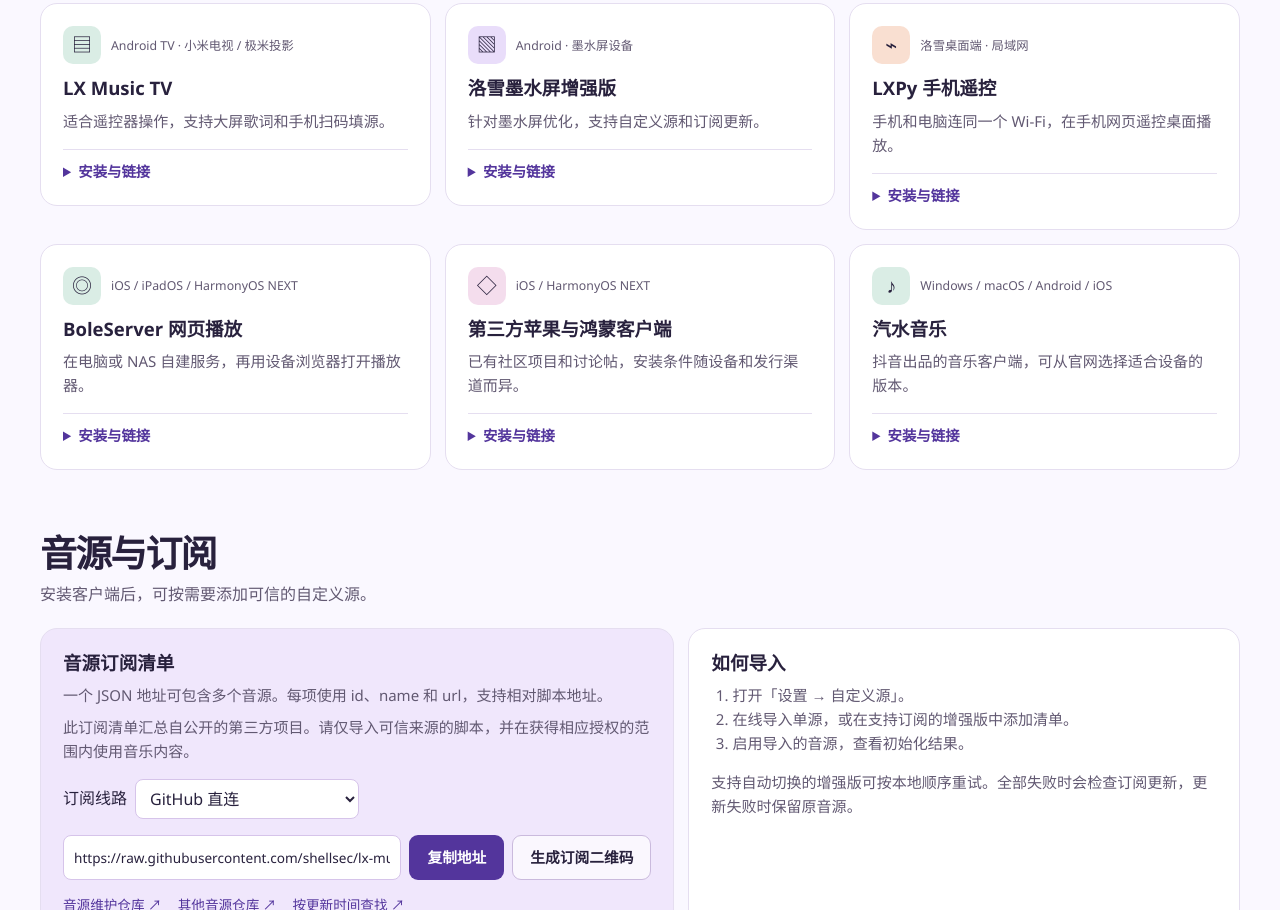
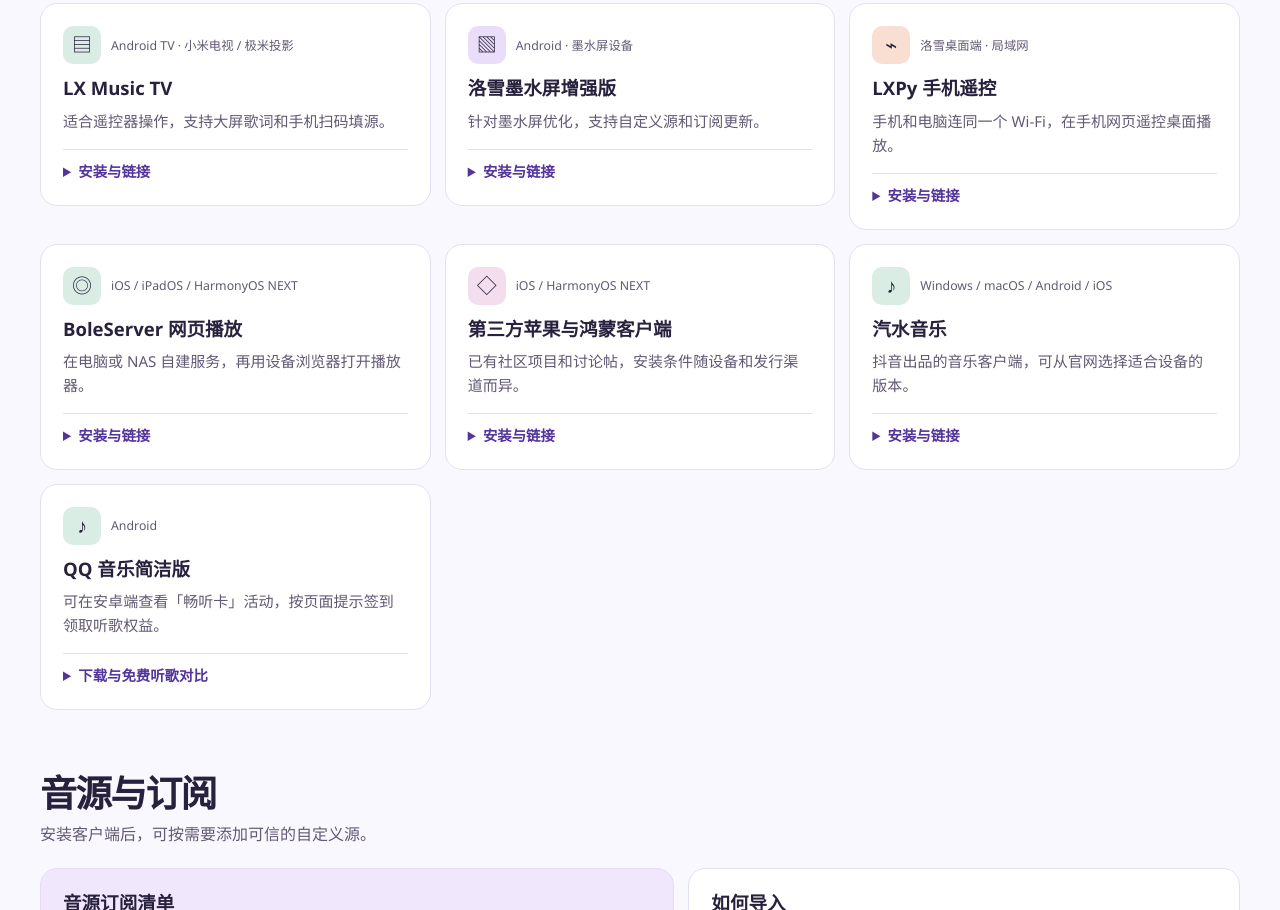
Before and after one commit to shellsec/lx-music-guide, a plain HTML site: page index.html in a window 1280 px wide. Shown: the part 1022-1932 px from the top of the page. Drawn offline with Linux system fonts and the light colour scheme.

Commit message:
Add QQ Music Lite guide card

```diff
--- a/index.html
+++ b/index.html
@@ -181,6 +181,20 @@
       </div>
     </details>
   </article>
+  <article class="card" data-platforms="安卓">
+    <div class="card-head"><span class="icon mint" aria-hidden="true">♪</span><span class="meta">Android</span></div>
+    <h3>QQ 音乐简洁版</h3>
+    <p>可在安卓端查看「畅听卡」活动，按页面提示签到领取听歌权益。</p>
+    <details class="card-details">
+      <summary>下载与免费听歌对比</summary>
+      <ul>
+        <li><strong>QQ 音乐简洁版</strong> · 签到领取畅听卡，参考有效期约 1 天。音质可留意标准、HQ、SQ 选项，曲目和可选音质以播放页为准。</li>
+        <li><strong>汽水音乐</strong> · 按活动页提示观看广告解锁，广告时长及权益有效期以当次活动为准。曲库可查找抖音热歌，音质以播放页为准。</li>
+      </ul>
+      <p>QQ 音乐简洁版的下载入口适用于安卓。汽水音乐官网另有 iOS、电脑版及车载版，各端活动以 App 内显示为准。</p>
+      <div class="links"><a href="https://sj.qq.com/appdetail/com.tencent.freemusic">应用宝下载</a></div>
+    </details>
+  </article>
 </div>
 </section>
 <section id="sources" class="section" aria-labelledby="sources-title">
```
